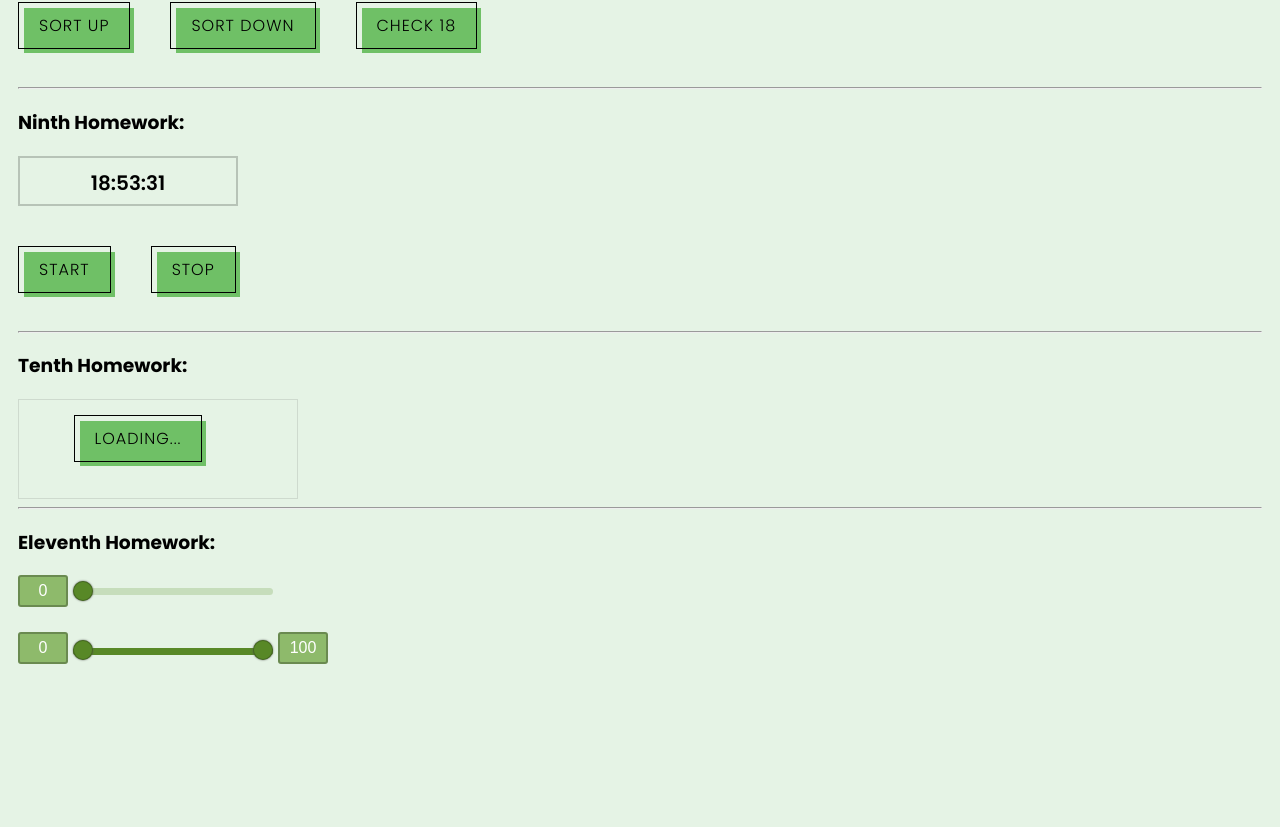
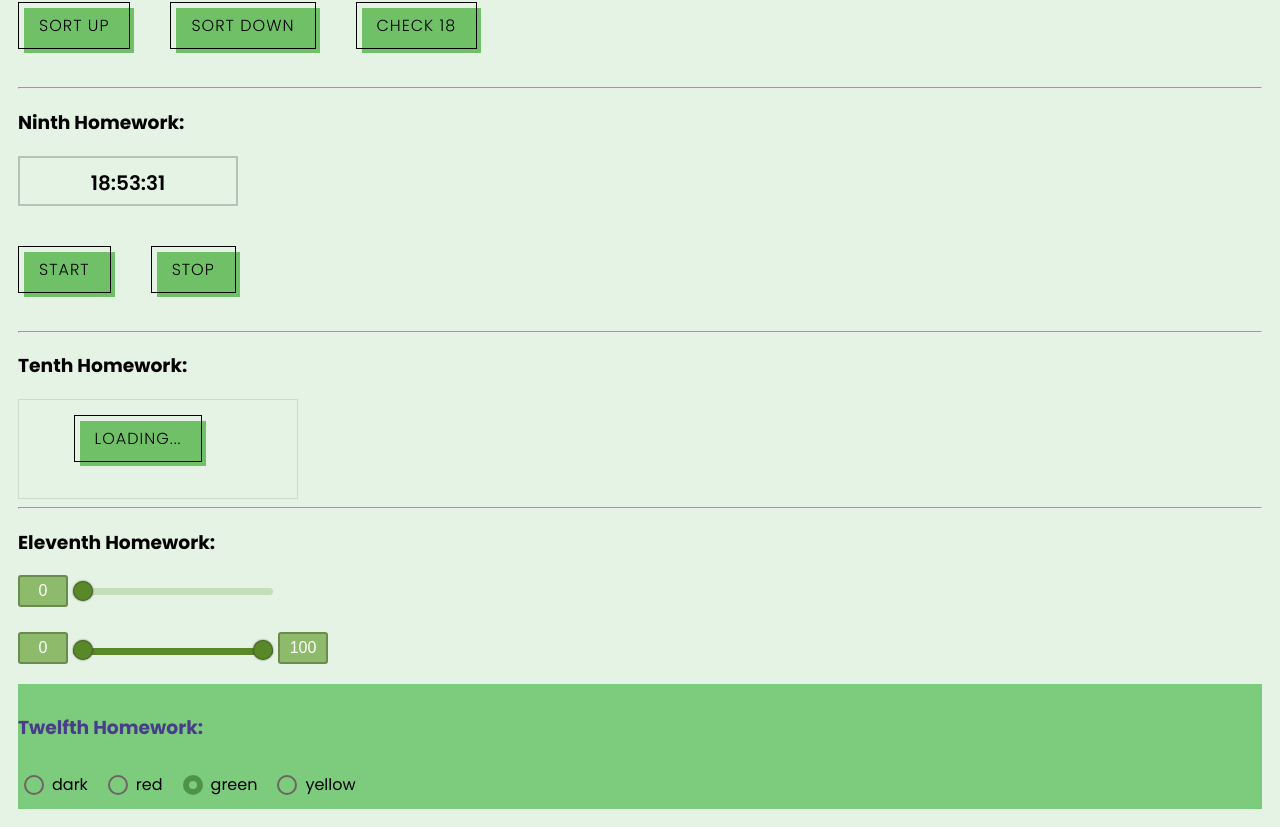
Before and after one commit to horobryh22/react-tasks-from-ignat, a React (Create React App) app: page /react-tasks-from-ignat/junior in a window 1280 px wide. Shown: the part 549-1376 px from the top of the page. Before the commit the page ends 1231 px from the top, so only its background shows below. Built offline with nearby package versions, Linux system fonts and the light colour scheme.

Commit message:
I finished 12th homework

```diff
--- a/src/p1-main/m1-ui/u1-app/App.module.css
+++ b/src/p1-main/m1-ui/u1-app/App.module.css
@@ -106,7 +106,3 @@ body {
     font-weight: bold;
     transition: all 0.1s ease;
 }
-
-.link:hover {
-
-}
--- a/src/p1-main/m1-ui/u1-app/App.tsx
+++ b/src/p1-main/m1-ui/u1-app/App.tsx
@@ -1,9 +1,10 @@
 import React from 'react'
 import classes from './App.module.css'
-
 import HW5 from '../../../p2-homeworks/h5-rrd-v6/HW5';
 
+
 function App() {
+
     return (
         <div className={classes.App}>
             <HW5/>
--- a/src/p2-homeworks/h10/HW10.tsx
+++ b/src/p2-homeworks/h10/HW10.tsx
@@ -1,7 +1,7 @@
 import React from 'react'
 import SuperButton from '../h4/common/c2-SuperButton/SuperButton'
 import {useAppDispatch, useTypedSelector} from './bll/store';
-import {changeLoadingStatus} from './bll/loadingReducer';
+import {changeLoadingStatus} from './bll/reducers/loadingReducer';
 import classes from './HW10.module.css';
 
 function HW10() {
--- /dev/null
+++ b/src/p2-homeworks/h10/bll/reducers/themeReducer.ts
@@ -0,0 +1,21 @@
+import {createSlice, PayloadAction} from '@reduxjs/toolkit';
+
+
+type InitialStateType = typeof initialState
+
+const initialState = {
+    currentTheme: 'green'
+}
+
+const themeSlice = createSlice({
+    name: 'theme',
+    initialState,
+    reducers: {
+        changeTheme: (state: InitialStateType, action: PayloadAction<string>) => {
+            state.currentTheme = action.payload;
+        }
+    }
+});
+
+export default themeSlice.reducer;
+export const {changeTheme} = themeSlice.actions;
--- a/src/p2-homeworks/h10/bll/store.ts
+++ b/src/p2-homeworks/h10/bll/store.ts
@@ -1,4 +1,5 @@
-import loadingReducer from './loadingReducer'
+import loadingReducer from './reducers/loadingReducer'
+import themeReducer from './reducers/themeReducer';
 import {configureStore} from '@reduxjs/toolkit';
 import {TypedUseSelectorHook, useDispatch, useSelector} from 'react-redux';
 
@@ -6,6 +7,7 @@ import {TypedUseSelectorHook, useDispatch, useSelector} from 'react-redux';
 export const store = configureStore({
     reducer: {
         loading: loadingReducer,
+        theme: themeReducer
     }
 })
 
--- a/src/p2-homeworks/h12/HW12.module.css
+++ b/src/p2-homeworks/h12/HW12.module.css
@@ -1,3 +1,9 @@
+.main {
+    margin-top: 20px;
+    padding-top: 10px;
+}
+
+
 .dark {
     background: dimgrey;
 }
@@ -7,17 +13,25 @@
 }
 
 .red {
-    background: lightcoral;
+    background: #ce4a4a;
 }
 
 .red-text {
-    color: aqua;
+    color: #e2eaea;
 }
 
-.some {
-    background: lightgreen;
+.green {
+    background-color: #7dcb7d;
 }
 
-.some-text {
+.green-text {
     color: darkslateblue;
 }
+
+.yellow {
+    background: #d2ec5b;
+}
+
+.yellow-text {
+    color: rgb(21, 2, 2);
+}
--- a/src/p2-homeworks/h12/HW12.tsx
+++ b/src/p2-homeworks/h12/HW12.tsx
@@ -1,24 +1,31 @@
-import React from "react";
-import s from "./HW12.module.css";
+import React from 'react';
+import classes from './HW12.module.css';
+import SuperRadio from '../h7/common/c6-SuperRadio/SuperRadio';
+import {useAppDispatch, useTypedSelector} from '../h10/bll/store';
+import {changeTheme} from '../h10/bll/reducers/themeReducer';
 
-const themes = ['dark', 'red', 'some'];
+const themes = ['dark', 'red', 'green', 'yellow'];
 
 function HW12() {
-    const theme = 'some'; // useSelector
 
-    // useDispatch, onChangeCallback
+    const theme = useTypedSelector(state => state.theme.currentTheme);
+    const dispatch = useAppDispatch();
+
+    const onChangeHandler = (theme: string) => {
+        dispatch(changeTheme(theme))
+    }
 
     return (
-        <div className={s[theme]}>
-            <hr/>
-            <span className={s[theme + '-text']}>
-                homeworks 12
+        <div className={classes.main + ' ' + classes[theme]}>
+            <span className={classes[theme + '-text']}>
+            <h3>Twelfth Homework:</h3>
             </span>
 
-            {/*should work (должно работать)*/}
-            {/*SuperSelect or SuperRadio*/}
-
-            <hr/>
+            <SuperRadio
+                value={theme}
+                options={themes}
+                onChangeOption={onChangeHandler}
+            />
         </div>
     );
 }
--- a/src/p2-homeworks/h5-rrd-v6/pages/Junior.tsx
+++ b/src/p2-homeworks/h5-rrd-v6/pages/Junior.tsx
@@ -4,6 +4,7 @@ import HW8 from '../../h8/HW8';
 import HW9 from '../../h9/HW9';
 import HW10 from '../../h10/HW10';
 import HW11 from '../../h11/HW11';
+import HW12 from '../../h12/HW12';
 
 
 export const Junior = () => {
@@ -14,6 +15,7 @@ export const Junior = () => {
             <HW9/>
             <HW10/>
             <HW11/>
+            <HW12/>
         </div>
     );
 }
--- a/src/p2-homeworks/h5-rrd-v6/pages/JuniorPlus.tsx
+++ b/src/p2-homeworks/h5-rrd-v6/pages/JuniorPlus.tsx
@@ -3,7 +3,7 @@ import React from 'react'
 export const JuniorPlus = () => {
     return (
         <div>
-            {/*<HW12/>*/}
+
         </div>
     )
 }
--- a/src/p2-homeworks/h7/HW7.tsx
+++ b/src/p2-homeworks/h7/HW7.tsx
@@ -20,7 +20,6 @@ function HW7() {
             </div>
             <div>
                 <SuperRadio
-                    name={'radio'}
                     options={arr}
                     value={value}
                     onChangeOption={onChangeOption}
```
Also changed, not shown: src/p2-homeworks/h10/bll/reducers/loadingReducer.ts (renamed from src/p2-homeworks/h10/bll/loadingReducer.ts).
